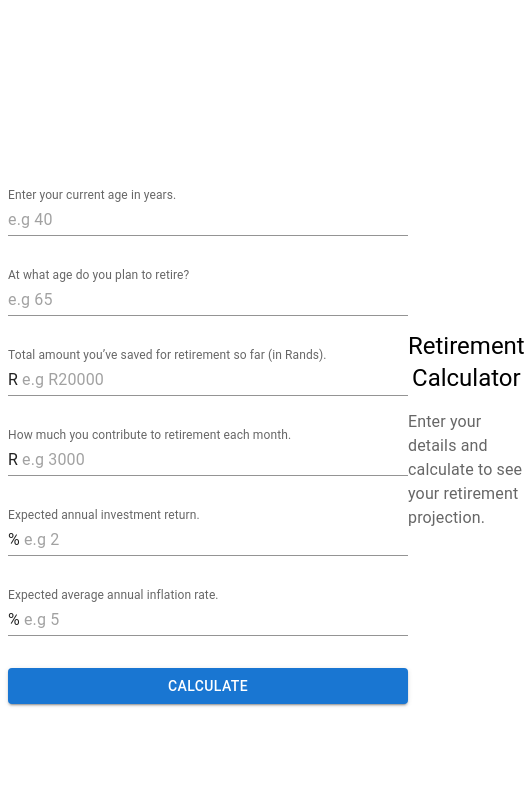
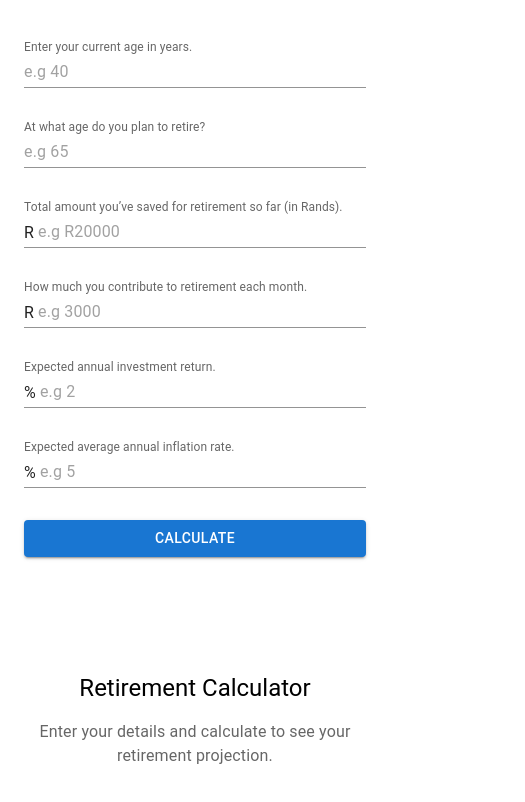
Before and after one commit to BrynWatson/retirement-calculator, a React (Vite) app: page / in a window 390 px wide. Shown: the top 802 px of the page, 525 px wide, since content can reach past the window. Built offline with nearby package versions, Linux system fonts and the light colour scheme.

Commit message:
make mobile firendly

```diff
--- a/src/features/calculator/calculator-view.tsx
+++ b/src/features/calculator/calculator-view.tsx
@@ -18,8 +18,19 @@ export const CalculatorView = () => {
   };
 
   return (
-    <Box display="flex" height="100vh">
-      <Box flex={1} display="flex" alignItems="center" justifyContent="center">
+    <Box
+      display="flex"
+      height="100vh"
+      flexDirection={{ xs: "column", md: "row" }}
+    >
+      <Box
+        flex={1}
+        display="flex"
+        alignItems="center"
+        justifyContent="center"
+        pb={{ xs: 4, md: 0 }}
+        px={2}
+      >
         <CalculatorForm onSubmit={handleCalculate} />
       </Box>
 
--- a/src/features/calculator/components/calculator-results.tsx
+++ b/src/features/calculator/components/calculator-results.tsx
@@ -29,7 +29,11 @@ export const CalculatorResults = ({ projection }: CalculatorResultsProps) => {
           >
             Retirement Calculator
           </Typography>
-          <Typography variant="body1" color="text.secondary">
+          <Typography
+            variant="body1"
+            color="text.secondary"
+            sx={{ textAlign: "center" }}
+          >
             Enter your details and calculate to see your retirement projection.
           </Typography>
         </Stack>
```
Also changed, not shown: 1 other file (tests, documents, lock files or other folders).
